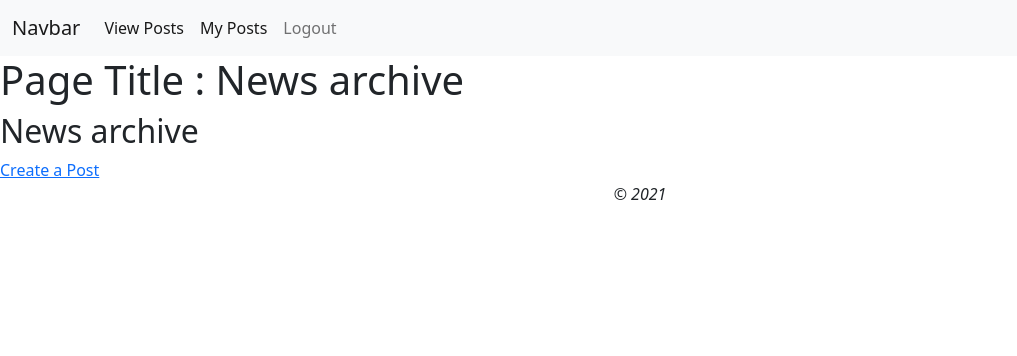
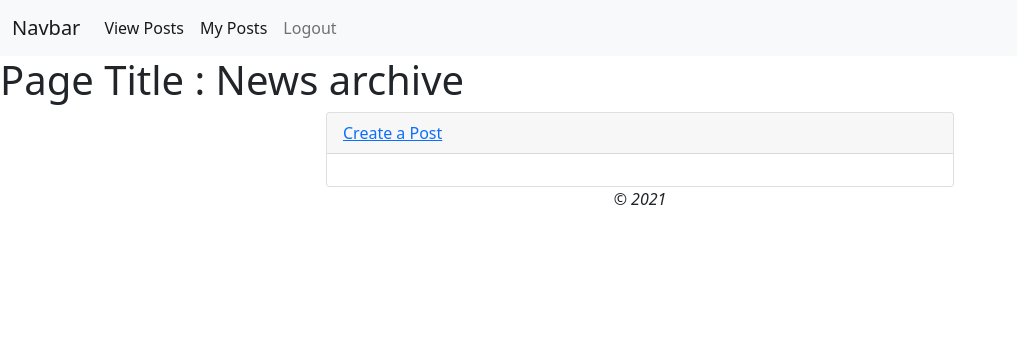
Before and after one commit to Gaurav6982/codeignitor_practice, a CodeIgniter app: page /database/index.php/news in a window 1280 px wide. Shown: the top 356 px of the page, without its empty margins (0-1017 px from the left). Run offline with CodeIgniter, Linux system fonts and the light colour scheme; the visitor is signed in with stand-in values (Sample User, id 1); data that the repository does not hold is empty.

Commit message:
Intital Commit

```diff
--- a/application/controllers/News.php
+++ b/application/controllers/News.php
@@ -48,7 +48,7 @@ class News extends CI_Controller {
             }
             else
             {
-                $data['msg']="Post Created Successfully!!";
+                $data['msg']="News Created Successfully!!";
                 if($this->news_model->set_news())
                 $this->load->view('news/success',$data);
                 else
@@ -82,7 +82,7 @@ class News extends CI_Controller {
             }
             $this->form_validation->set_rules('title', 'Title', 'required');
             $this->form_validation->set_rules('text', 'Text', 'required');
-            $data['title']="Update a Post";
+            $data['title']="Update a News";
             $data['row']=$this->news_model->get_news_by_id($id);
             if ($this->form_validation->run() === FALSE)
             {
@@ -91,7 +91,7 @@ class News extends CI_Controller {
             }
             else
             {
-                $data['msg']="Post Updated Successfully!!";
+                $data['msg']="News Updated Successfully!!";
                 if($this->news_model->update_news($id))
                 $this->load->view('news/success',$data);
                 else
--- a/application/views/news/index.php
+++ b/application/views/news/index.php
@@ -3,10 +3,15 @@
         redirect(site_url('login_view'));
     }
 ?>
-<h2><?php echo $title; ?></h2>
+<div class="row">
+    <div class="col-md-6 offset-md-3">
+<div class="card">
+    <div class="card-header">
     <a href="<?php echo site_url('news/create')?>">Create a Post</a>
+    </div>
+    <div class="card-body">
     <?php foreach ($news as $news_item): ?>
-    <hr>
+        <div class="card">
             <h3><?php echo $news_item->title; ?></h3>
             <div class="main">
                     <?php echo $news_item->text; ?>
@@ -14,5 +19,9 @@
             <p><a href="<?php echo site_url('news/'.$news_item->slug); ?>">View article</a></p>
             <p ><a style="color:red" href="<?php echo site_url('news/delete/'.$news_item->id) ?>">Delete</a></p>
             <p ><a style="color:orange" href="<?php echo site_url('news/update/'.$news_item->id) ?>">Update</a></p>
-    <hr>
+            </div>
     <?php endforeach; ?>
+    </div>
+</div>
+</div>
+</div>
--- a/application/views/news/update.php
+++ b/application/views/news/update.php
@@ -16,7 +16,7 @@
     <label for="text">Text</label>
     <textarea name="text" class="form-control" ><?php echo $row->text??""?></textarea><br />
 
-    <input type="submit" name="submit"  class="btn btn-secondary"  value="Update news item" />
+    <input type="submit" name="submit"  class="btn btn-secondary"  value="Update news" />
 
 </form>
 </div>
```
Also changed, not shown: application/views/pages/home.php (+13 -7 lines). Lines whose indentation alone changed are shown as unchanged.
